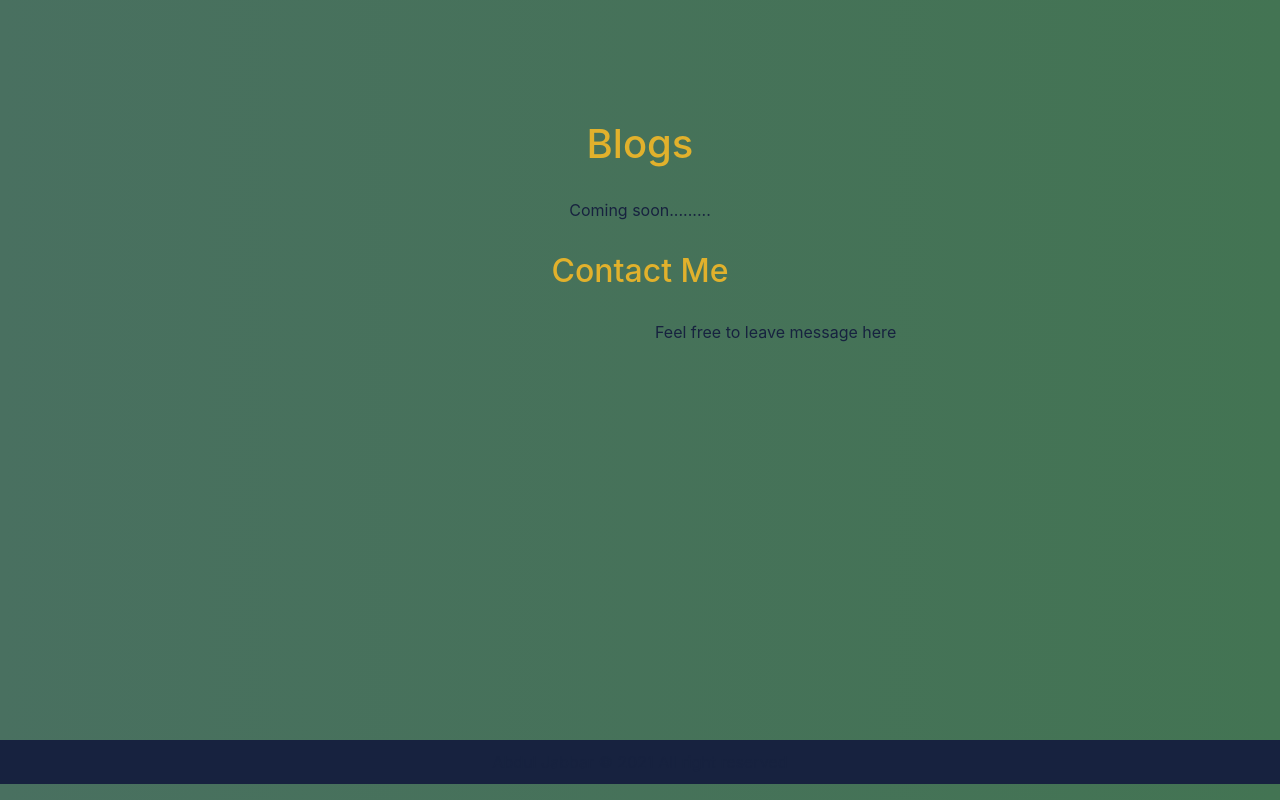
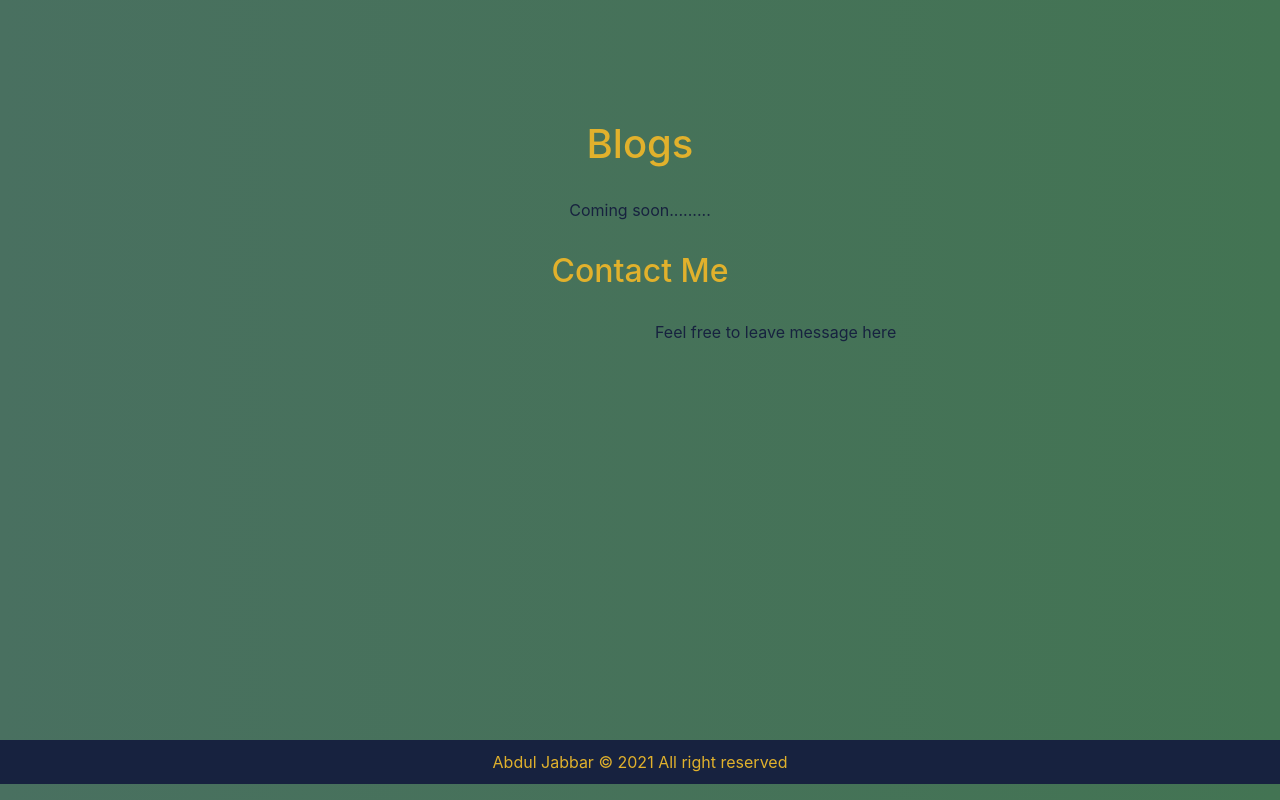
Before and after one commit to jbabu97/abdul-jabbar, a React (Create React App) app: page / in a window 1280 px wide. Shown: the part 1354-2154 px from the top of the page. Built offline with nearby package versions, Linux system fonts and the light colour scheme.

Commit message:
edit footer

```diff
--- a/src/components/Home/Footer/Footer.css
+++ b/src/components/Home/Footer/Footer.css
@@ -1,9 +1,9 @@
 .footer {
     background-color: #17223f;
-    color: #e1b12c;
     text-align: center;
     margin-top: 30px;
 }
 .footer p {
     padding: 10px 0;
+    color: #e1b12c ;
 }
```
